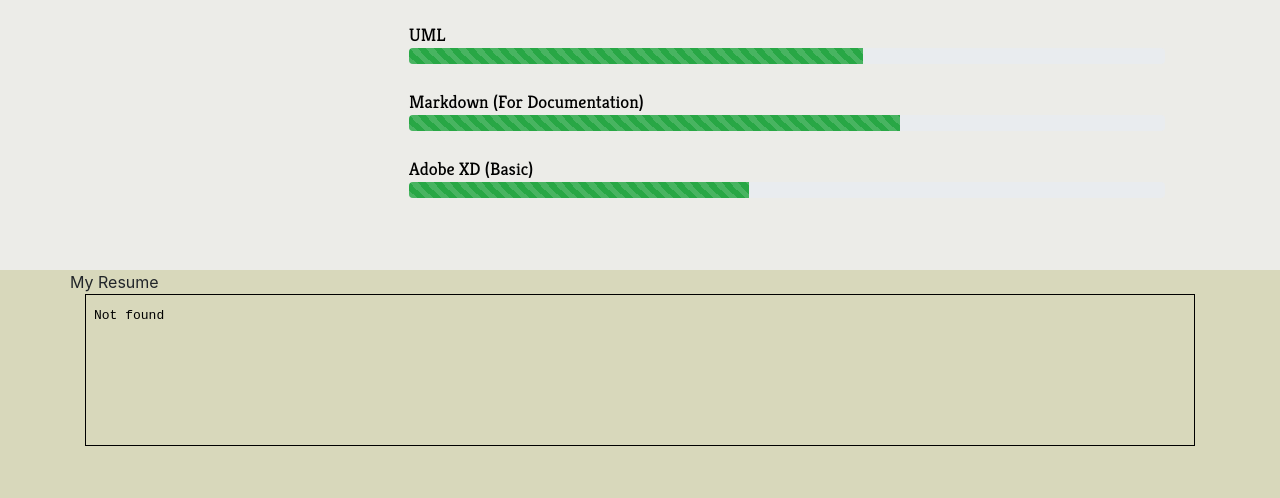
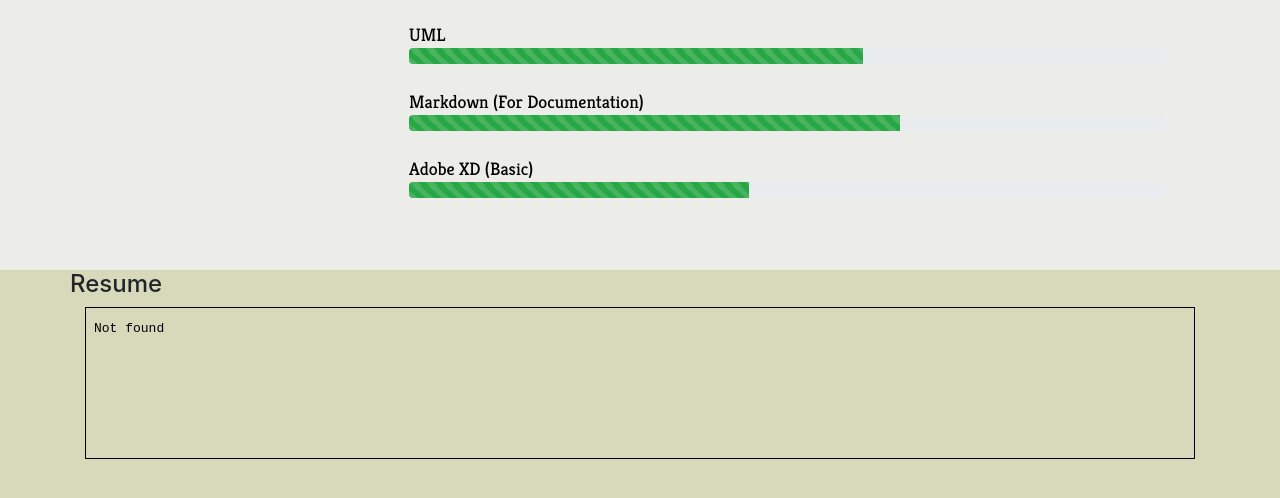
Before and after one commit to MahfuzNazib/MahfuzNazib.github.io, a plain HTML site: page index.html in a window 1280 px wide. Shown: the part 3819-4317 px from the top of the page. Drawn offline with nearby package versions, Linux system fonts and the light colour scheme; a web font is replaced by a local one.

Commit message:
Update Resume

```diff
--- a/index.html
+++ b/index.html
@@ -434,7 +434,7 @@
         <div class="container">
             <div class="row">
                 <center>
-                    <text class="wow bounceInLeft">My Resume</text>
+                    <h4>Resume</h4>
                 </center>
                 <div class="col-sm-12">
                     <iframe src="Files/Resume/Nazib's CV.pdf" width="100%" height="auto" style="border:1px solid black;">
```
